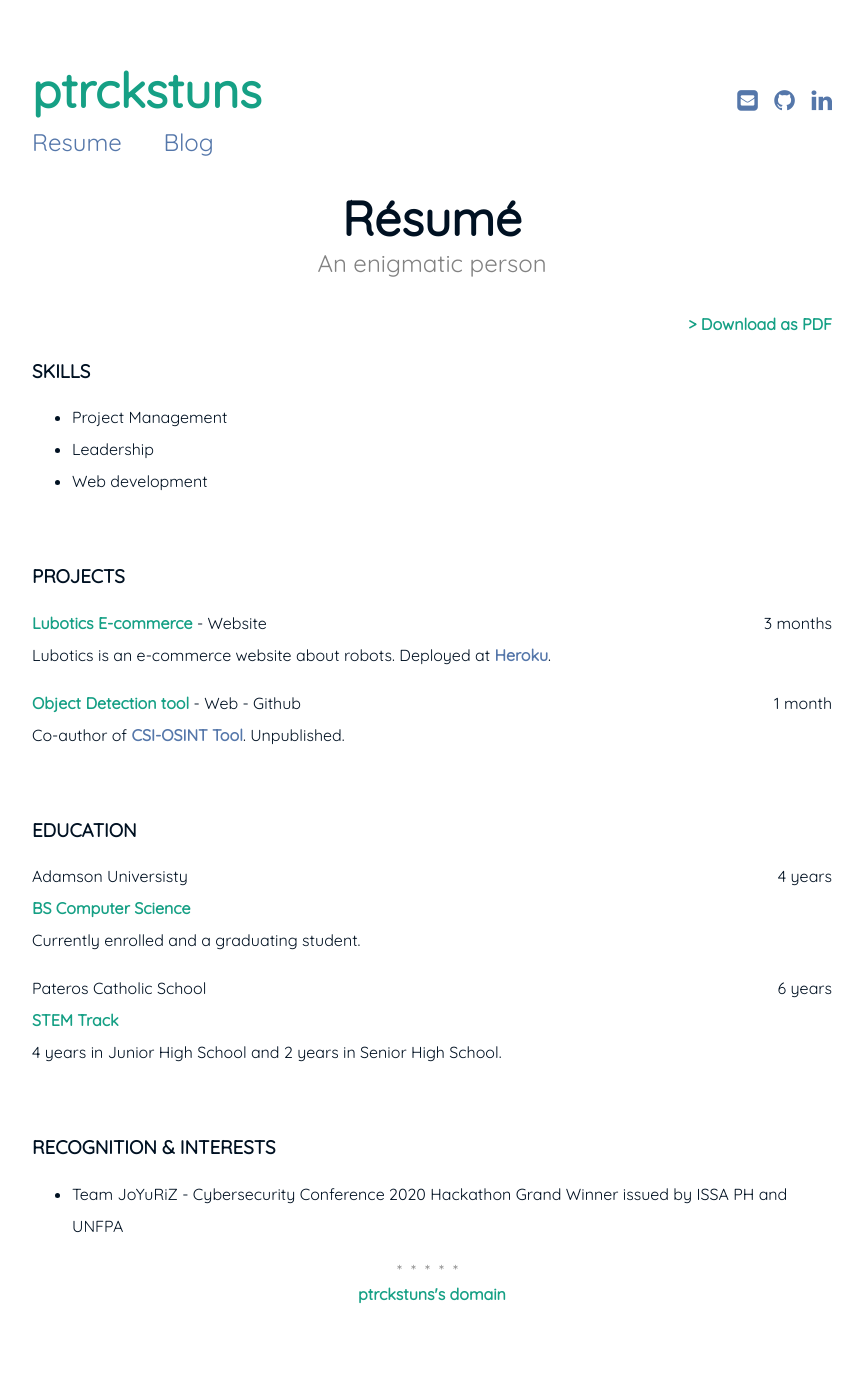
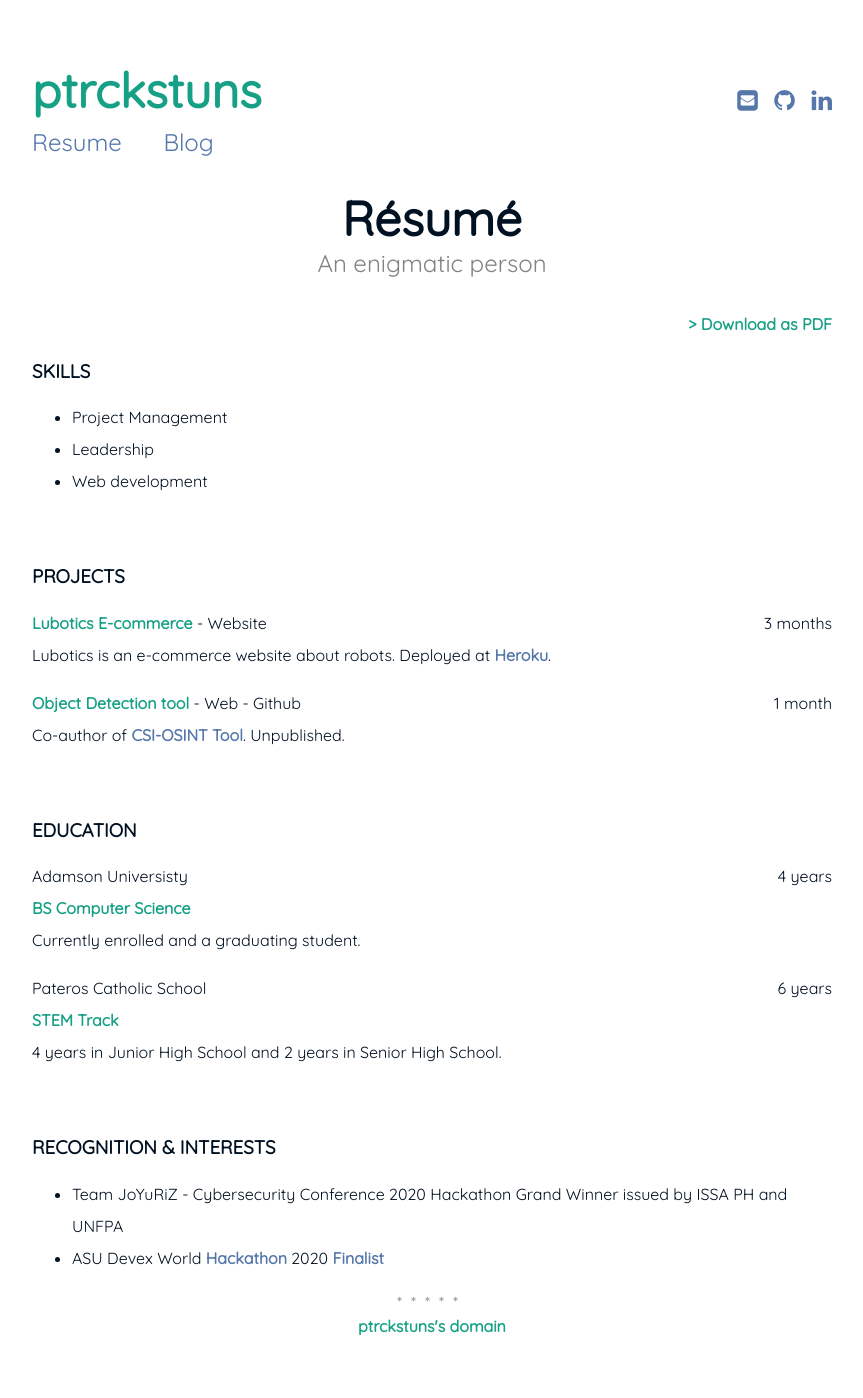
Before and after one commit to ptrckstuns/ptrckstuns.github.io, a Jekyll site: the page built from resume.md, in a window 1280 px wide. Shown: the whole page, without its empty margins (208-1071 px from the left). Built offline with Jekyll 4.4.1, drawn with Linux system fonts in a browser that asks for light colours; before the commit the page ends 1366 px from its top, so only the background shows below that.

Commit message:
Update resume.md

```diff
--- a/resume.md
+++ b/resume.md
@@ -54,3 +54,4 @@ Technologies used   -->
 ### RECOGNITION & INTERESTS
 
 - Team JoYuRiZ - Cybersecurity Conference 2020 Hackathon Grand Winner issued by ISSA PH and UNFPA
+- ASU Devex World <a href="https://pages.devex.com/devex-world-2020-hackathon.html">Hackathon</a> 2020 <a href="https://youtu.be/ZoB3PmofY2s">Finalist</a>
```
